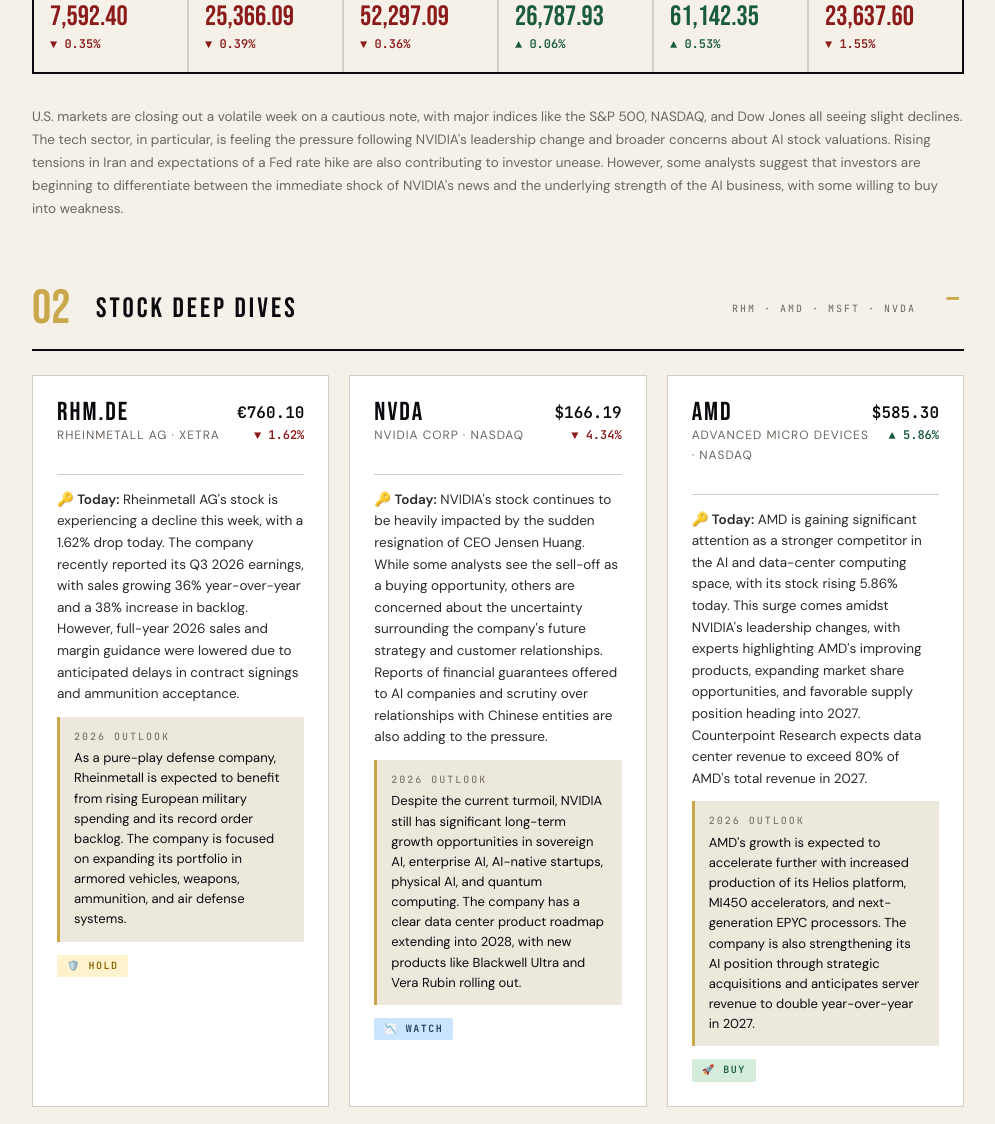
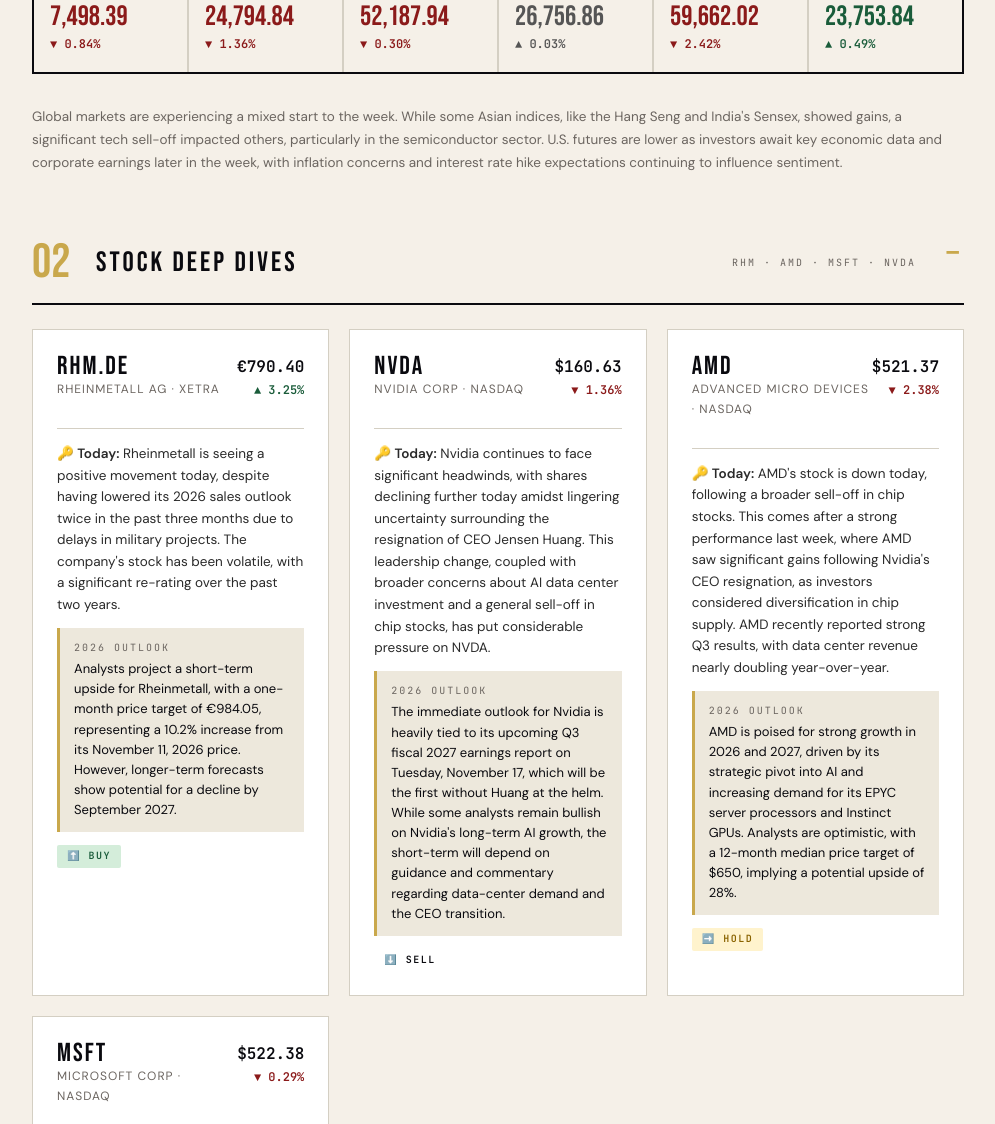
Before and after one commit to pavelbogdanaa-prog/signal-newsletter, a plain HTML site: page index.html in a window 1280 px wide. Shown: the part 709-1833 px from the top of the page, without its empty margins (142-1137 px from the left). Drawn offline with Linux system fonts and the light colour scheme.

Commit message:
📈 Daily update: 2026-11-16

```diff
--- a/index.html
+++ b/index.html
@@ -126,133 +126,133 @@
      ██████████████████████████████████████████████ -->
 <script>
 const SIGNAL_DATA = {
-  "date": "Friday · November 13, 2026",
+  "date": "Monday · November 16, 2026",
   "alert": {
     "type": "critical",
     "icon": "⚠️",
-    "title": "NVIDIA CEO Resignation Rocks Tech Sector",
-    "body": "Jensen Huang's unexpected resignation as CEO of NVIDIA has sent ripples through the tech industry, raising concerns about the future of AI leadership and prompting a sell-off in related stocks."
+    "title": "Tech Sector Under Pressure",
+    "body": "Asian markets saw sharp declines in the semiconductor sector today, following continued uncertainty around Nvidia's leadership and broader concerns about the AI trade."
   },
   "ticker": [
     {
       "label": "S&P 500",
-      "value": "7,592.40",
+      "value": "7,498.39",
       "dir": "down",
-      "arrow": "▼ 0.35%"
+      "arrow": "▼ 0.84%"
     },
     {
       "label": "NASDAQ",
-      "value": "25,366.09",
+      "value": "24,794.84",
       "dir": "down",
-      "arrow": "▼ 0.39%"
+      "arrow": "▼ 1.36%"
     },
     {
       "label": "Dow Jones",
-      "value": "52,297.09",
+      "value": "52,187.94",
       "dir": "down",
-      "arrow": "▼ 0.36%"
+      "arrow": "▼ 0.30%"
     },
     {
       "label": "DAX",
-      "value": "26,787.93",
-      "dir": "up",
-      "arrow": "▲ 0.06%"
+      "value": "26,756.86",
+      "dir": "flat",
+      "arrow": "▲ 0.03%"
     },
     {
       "label": "Nikkei 225",
-      "value": "61,142.35",
-      "dir": "up",
-      "arrow": "▲ 0.53%"
+      "value": "59,662.02",
+      "dir": "down",
+      "arrow": "▼ 2.42%"
     },
     {
       "label": "Hang Seng",
-      "value": "23,637.60",
-      "dir": "down",
-      "arrow": "▼ 1.55%"
+      "value": "23,753.84",
+      "dir": "up",
+      "arrow": "▲ 0.49%"
     }
   ],
   "market": [
     {
       "label": "S&P 500",
-      "value": "7,592.40",
-      "change": "▼ 0.35%",
+      "value": "7,498.39",
+      "change": "▼ 0.84%",
       "dir": "down"
     },
     {
       "label": "NASDAQ",
-      "value": "25,366.09",
-      "change": "▼ 0.39%",
+      "value": "24,794.84",
+      "change": "▼ 1.36%",
       "dir": "down"
     },
     {
       "label": "Dow Jones",
-      "value": "52,297.09",
-      "change": "▼ 0.36%",
+      "value": "52,187.94",
+      "change": "▼ 0.30%",
       "dir": "down"
     },
     {
       "label": "DAX",
-      "value": "26,787.93",
-      "change": "▲ 0.06%",
-      "dir": "up"
+      "value": "26,756.86",
+      "change": "▲ 0.03%",
+      "dir": "flat"
     },
     {
       "label": "Nikkei 225",
-      "value": "61,142.35",
-      "change": "▲ 0.53%",
-      "dir": "up"
+      "value": "59,662.02",
+      "change": "▼ 2.42%",
+      "dir": "down"
     },
     {
       "label": "Hang Seng",
-      "value": "23,637.60",
-      "change": "▼ 1.55%",
-      "dir": "down"
+      "value": "23,753.84",
+      "change": "▲ 0.49%",
+      "dir": "up"
     }
   ],
-  "marketSummary": "U.S. markets are closing out a volatile week on a cautious note, with major indices like the S&P 500, NASDAQ, and Dow Jones all seeing slight declines. The tech sector, in particular, is feeling the pressure following NVIDIA's leadership change and broader concerns about AI stock valuations. Rising tensions in Iran and expectations of a Fed rate hike are also contributing to investor unease. However, some analysts suggest that investors are beginning to differentiate between the immediate shock of NVIDIA's news and the underlying strength of the AI business, with some willing to buy into weakness.",
+  "marketSummary": "Global markets are experiencing a mixed start to the week. While some Asian indices, like the Hang Seng and India's Sensex, showed gains, a significant tech sell-off impacted others, particularly in the semiconductor sector. U.S. futures are lower as investors await key economic data and corporate earnings later in the week, with inflation concerns and interest rate hike expectations continuing to influence sentiment.",
   "stocks": [
     {
       "ticker": "RHM.DE",
       "name": "Rheinmetall AG · XETRA",
-      "price": "€760.10",
-      "change": "▼ 1.62%",
-      "dir": "down",
-      "news": "<strong>🔑 Today:</strong> Rheinmetall AG's stock is experiencing a decline this week, with a 1.62% drop today. The company recently reported its Q3 2026 earnings, with sales growing 36% year-over-year and a 38% increase in backlog. However, full-year 2026 sales and margin guidance were lowered due to anticipated delays in contract signings and ammunition acceptance.",
-      "outlook": "As a pure-play defense company, Rheinmetall is expected to benefit from rising European military spending and its record order backlog. The company is focused on expanding its portfolio in armored vehicles, weapons, ammunition, and air defense systems.",
-      "badge": "🛡️ Hold",
-      "badgeClass": "badge-hold"
+      "price": "€790.40",
+      "change": "▲ 3.25%",
+      "dir": "up",
+      "news": "<strong>🔑 Today:</strong> Rheinmetall is seeing a positive movement today, despite having lowered its 2026 sales outlook twice in the past three months due to delays in military projects. The company's stock has been volatile, with a significant re-rating over the past two years.",
+      "outlook": "Analysts project a short-term upside for Rheinmetall, with a one-month price target of €984.05, representing a 10.2% increase from its November 11, 2026 price. However, longer-term forecasts show potential for a decline by September 2027.",
+      "badge": "⬆️ Buy",
+      "badgeClass": "badge-buy"
     },
     {
       "ticker": "NVDA",
       "name": "NVIDIA Corp · NASDAQ",
-      "price": "$166.19",
-      "change": "▼ 4.34%",
+      "price": "$160.63",
+      "change": "▼ 1.36%",
       "dir": "down",
-      "news": "<strong>🔑 Today:</strong> NVIDIA's stock continues to be heavily impacted by the sudden resignation of CEO Jensen Huang. While some analysts see the sell-off as a buying opportunity, others are concerned about the uncertainty surrounding the company's future strategy and customer relationships. Reports of financial guarantees offered to AI companies and scrutiny over relationships with Chinese entities are also adding to the pressure.",
-      "outlook": "Despite the current turmoil, NVIDIA still has significant long-term growth opportunities in sovereign AI, enterprise AI, AI-native startups, physical AI, and quantum computing. The company has a clear data center product roadmap extending into 2028, with new products like Blackwell Ultra and Vera Rubin rolling out.",
-      "badge": "📉 Watch",
-      "badgeClass": "badge-watch"
+      "news": "<strong>🔑 Today:</strong> Nvidia continues to face significant headwinds, with shares declining further today amidst lingering uncertainty surrounding the resignation of CEO Jensen Huang. This leadership change, coupled with broader concerns about AI data center investment and a general sell-off in chip stocks, has put considerable pressure on NVDA.",
+      "outlook": "The immediate outlook for Nvidia is heavily tied to its upcoming Q3 fiscal 2027 earnings report on Tuesday, November 17, which will be the first without Huang at the helm. While some analysts remain bullish on Nvidia's long-term AI growth, the short-term will depend on guidance and commentary regarding data-center demand and the CEO transition.",
+      "badge": "⬇️ Sell",
+      "badgeClass": "badge-sell"
     },
     {
       "ticker": "AMD",
       "name": "Advanced Micro Devices · NASDAQ",
-      "price": "$585.30",
-      "change": "▲ 5.86%",
-      "dir": "up",
-      "news": "<strong>🔑 Today:</strong> AMD is gaining significant attention as a stronger competitor in the AI and data-center computing space, with its stock rising 5.86% today. This surge comes amidst NVIDIA's leadership changes, with experts highlighting AMD's improving products, expanding market share opportunities, and favorable supply position heading into 2027. Counterpoint Research expects data center revenue to exceed 80% of AMD's total revenue in 2027.",
-      "outlook": "AMD's growth is expected to accelerate further with increased production of its Helios platform, MI450 accelerators, and next-generation EPYC processors. The company is also strengthening its AI position through strategic acquisitions and anticipates server revenue to double year-over-year in 2027.",
-      "badge": "🚀 Buy",
-      "badgeClass": "badge-buy"
+      "price": "$521.37",
+      "change": "▼ 2.38%",
+      "dir": "down",
+      "news": "<strong>🔑 Today:</strong> AMD's stock is down today, following a broader sell-off in chip stocks. This comes after a strong performance last week, where AMD saw significant gains following Nvidia's CEO resignation, as investors considered diversification in chip supply. AMD recently reported strong Q3 results, with data center revenue nearly doubling year-over-year.",
+      "outlook": "AMD is poised for strong growth in 2026 and 2027, driven by its strategic pivot into AI and increasing demand for its EPYC server processors and Instinct GPUs. Analysts are optimistic, with a 12-month median price target of $650, implying a potential upside of 28%.",
+      "badge": "➡️ Hold",
+      "badgeClass": "badge-hold"
     },
     {
       "ticker": "MSFT",
       "name": "Microsoft Corp · NASDAQ",
-      "price": "$523.00",
-      "change": "▲ 0.36%",
-      "dir": "up",
-      "news": "<strong>🔑 Today:</strong> Microsoft shares are up slightly today, despite reports of a global Outlook outage affecting millions of users across Asia, Europe, and the U.S. Engineers are working to fix the server issues, which also impacted Teams and Copilot. This comes after recent news of Anthropic unveiling tools to rival Microsoft Office.",
-      "outlook": "Microsoft's outlook for 2026 remains strong, with analysts projecting significant earnings growth driven by AI investments and cloud demand. The company's Azure revenue continues to surge, beating expectations. However, the focus is shifting towards generating faster revenue growth from AI in the near term.",
-      "badge": "☁️ Buy",
+      "price": "$522.38",
+      "change": "▼ 0.29%",
+      "dir": "down",
+      "news": "<strong>🔑 Today:</strong> Microsoft is experiencing a slight downturn, aligning with the broader tech sector's pressure. This follows a recent outage of its Outlook and Teams services, which initially weighed on shares, though the stock recovered to close higher on Friday. Microsoft's Ignite conference, focusing on cloud, AI, and security, is scheduled to begin tomorrow.",
+      "outlook": "Microsoft's outlook remains strong, with analysts maintaining a 'Buy' consensus rating and an average 12-month price target of $609.54. Continued Azure growth and Copilot monetization are key drivers, though significant capital expenditure on AI infrastructure and intensifying cloud competition are factors to watch.",
+      "badge": "⬆️ Buy",
       "badgeClass": "badge-buy"
     }
   ],
@@ -260,93 +260,93 @@ const SIGNAL_DATA = {
     {
       "ticker": "EUNL.DE",
       "name": "iShares Core MSCI World UCITS ETF · XETRA",
-      "stats": "Price: €131.63\nChange: → 0.00%\nTER: 0.20%\nExchange: XETRA",
+      "stats": "Price: €130.34\nChange: ▼ 0.08%\nTER: 0.20%\nExchange: XETRA",
       "badge": "Hold",
       "badgeClass": "badge-hold",
-      "desc": "The iShares Core MSCI World UCITS ETF USD (EUNL.DE) aims to replicate the performance of the MSCI World Index, offering broad exposure to global equities. The fund is passively managed and holds assets in similar proportions to its underlying index.",
-      "verdict": "With a stable performance today, EUNL.DE remains a solid option for investors seeking diversified global market exposure with a low expense ratio."
+      "desc": "EUNL.DE, an iShares Core MSCI World UCITS ETF, is likely experiencing the mixed global market sentiment today. While some Asian markets showed resilience, the overall tech sell-off and concerns over inflation could be impacting its performance.",
+      "verdict": "Given the current market volatility and mixed global signals, EUNL.DE is a hold for now. Investors should monitor global economic indicators closely."
     },
     {
       "ticker": "4MMR.DE",
       "name": "Global X Defense Tech UCITS ETF · XETRA",
-      "stats": "Price: €24.54\nChange: ▼ 0.08%\nTER: 0.50%\nExchange: XETRA",
-      "badge": "Buy",
-      "badgeClass": "badge-buy",
-      "desc": "The 4MMR.DE ETF tracks the MSCI World SRI Select Reduced Fossil Fuel Index, focusing on companies with strong environmental, social, and governance (ESG) ratings while minimizing exposure to fossil fuels. This ETF offers investors a way to align their portfolios with sustainability goals.",
-      "verdict": "Despite a slight dip today, 4MMR.DE continues to be an attractive option for socially responsible investors looking for global equity exposure with an ESG filter."
+      "stats": "Price: €24.53\nChange: ▲ 1.01%\nTER: 0.50%\nExchange: XETRA",
+      "badge": "Hold",
+      "badgeClass": "badge-hold",
+      "desc": "The iShares Core S&P 500 UCITS ETF (4MMR.DE) is showing a slight positive movement today, despite the S&P 500 being down. This could indicate some underlying strength or specific sector allocations within the ETF that are performing well.",
+      "verdict": "With the S&P 500 experiencing a slight dip, 4MMR.DE is a hold. Its slight gain today suggests some resilience, but broader market trends warrant caution."
     },
     {
       "ticker": "ITA",
       "name": "iShares U.S. Aerospace & Defense ETF · NYSE Arca",
-      "stats": "Price: $71.73\nChange: ▼ 2.06%\nTER: 0.42%\nExchange: NYSE Arca",
+      "stats": "Price: $71.18\nChange: ▼ 0.47%\nTER: 0.42%\nExchange: NYSE Arca",
       "badge": "Watch",
       "badgeClass": "badge-watch",
-      "desc": "The iShares U.S. Aerospace & Defense ETF (ITA) tracks a market-cap-weighted index of U.S. manufacturers, assemblers, and distributors of airplane and defense equipment. The fund provides exposure to the industrials sector, with top holdings including General Electric, RTX Corporation, and Boeing.",
-      "verdict": "ITA saw a decline today, reflecting broader market caution. However, with ongoing global geopolitical events and defense spending, the sector may present long-term opportunities for investors."
+      "desc": "The iShares U.S. Aerospace & Defense ETF (ITA) is down today, aligning with the broader market's cautious mood. The fund recently made a significant new investment in FTAI Aviation, while trimming positions in other major aerospace and defense companies. Defense budgets and commercial aerospace recovery are key macro drivers for ITA.",
+      "verdict": "ITA is currently a hold. While long-term drivers like increased defense spending are positive, the ETF's concentrated portfolio and recent re-rating of valuations suggest a watchful approach."
     }
   ],
   "macro": [
     {
-      "theme": "🤖 AI Sector Volatility",
-      "what": "The resignation of NVIDIA's CEO Jensen Huang has created significant uncertainty and volatility within the AI and semiconductor sectors. This event is prompting a re-evaluation of AI-related stocks and their leadership.",
-      "impact": "Increased caution and potential for further sell-offs in AI-dependent companies, while competitors like AMD may see increased interest."
+      "theme": "📉 Inflation Concerns",
+      "what": "Persistent inflation figures, particularly core inflation, are reinforcing expectations of further interest rate hikes by the U.S. Federal Reserve.",
+      "impact": "Higher interest rates make borrowing more expensive, putting pressure on growth companies and potentially leading to a stronger dollar and higher bond yields, which are unfavorable for stocks."
     },
     {
-      "theme": "⛽ Energy Market Concerns",
-      "what": "Oil prices are experiencing fluctuations as traders weigh continued disruptions to Middle Eastern oil shipments against prospects for U.S.-Iran diplomacy. The global oil market is expected to return to a surplus in Q4 2026.",
-      "impact": "Potential for continued volatility in energy prices, impacting inflation and consumer spending."
+      "theme": "🏛️ Central Bank Policy",
+      "what": "The Federal Reserve's stance on interest rates remains a key focus, with investors anticipating clues from upcoming FOMC minutes regarding the pace and breadth of future rate hikes.",
+      "impact": "Aggressive rate hikes could dampen economic growth and corporate earnings, leading to market volatility, especially in rate-sensitive sectors like technology."
     },
     {
-      "theme": "📈 Inflationary Pressures",
-      "what": "Investors are awaiting the release of October's Producer Price Index (PPI) data, a key measure of wholesale inflation. Expectations for a Fed rate hike remain strong due to persistent inflationary pressures.",
-      "impact": "Higher-than-expected inflation could reinforce expectations for further interest rate hikes, potentially dampening market sentiment."
+      "theme": "🇨🇳 Chinese Economic Data",
+      "what": "Recent Chinese economic data, including retail sales and industrial production, have disappointed analysts.",
+      "impact": "Weaker-than-expected data from China can signal a slowdown in global economic growth, impacting demand for commodities and goods, and potentially affecting multinational corporations."
     },
     {
-      "theme": "🏛️ US Midterm Election Aftermath",
-      "what": "The results of the US midterm elections have prompted investors to re-evaluate the American AI sector and potential policy impacts. The outcome will affect President Trump's ability to pass legislation.",
-      "impact": "Potential shifts in policy regarding technology, trade, and defense, leading to sector-specific movements and broader market adjustments."
+      "theme": "💻 Tech Sector Headwinds",
+      "what": "The tech sector is facing a significant sell-off, intensified by leadership uncertainty at Nvidia and broader concerns about the AI industry's future.",
+      "impact": "This sell-off is leading to declines in major technology indices and semiconductor stocks globally, with investors questioning the sustainability of the AI boom amidst rising interest rates."
     },
     {
-      "theme": "💰 Corporate Earnings Driving Markets",
-      "what": "Strong corporate earnings, particularly in the S&P 500, are a key driver of the current bull market. Analysts project significant earnings growth for the full calendar year 2026.",
-      "impact": "Continued strong earnings could provide a buffer against macroeconomic headwinds, but a narrow market leadership concentrated in AI and energy sectors could make the market vulnerable to disappointment."
+      "theme": " geopolitical tensions",
+      "what": "Reports concerning Nvidia's former CEO and allegations raising potential national security concerns have contributed to market unease.",
+      "impact": "Such concerns can lead to increased scrutiny of international business dealings, particularly in sensitive sectors like technology and defense, potentially impacting global supply chains and investment flows."
     }
   ],
   "calendar": [
     {
-      "date": "Mon Nov 16",
-      "event": "China Industrial Production & Retail Sales",
-      "why": "These reports provide insights into the health of the Chinese economy, influencing global trade and market sentiment."
+      "date": "Tue Nov 17",
+      "event": "U.S. Retail Sales",
+      "why": "Strong consumer spending could give the Fed another reason for a decisive rate hike in December, impacting interest rates and stock market sentiment."
     },
     {
       "date": "Tue Nov 17",
-      "event": "UK Labor Market Data",
-      "why": "Key indicators on employment and wages in the UK, impacting the British pound and expectations for the Bank of England's monetary policy."
+      "event": "Nvidia (NVDA) Earnings Report",
+      "why": "This will be Nvidia's first earnings report since the CEO's resignation, with investors closely watching guidance, data-center demand, and commentary on the leadership transition."
     },
     {
       "date": "Wed Nov 18",
-      "event": "UK CPI Data & Fed Meeting Minutes",
-      "why": "UK inflation data will influence the Bank of England's decisions, while the Fed meeting minutes will offer crucial insights into the Federal Reserve's future interest rate path."
+      "event": "FOMC Meeting Minutes",
+      "why": "Investors will scrutinize these minutes for clues on the Federal Reserve's future interest rate policy and the breadth of support for further rate hikes."
+    },
+    {
+      "date": "Wed Nov 18",
+      "event": "Microsoft (MSFT) Analyst Meetings",
+      "why": "Morgan Stanley analysts are scheduled to meet with Microsoft's CFO and investor relations team, which could shape the firm's outlook on the stock."
     },
     {
       "date": "Thu Nov 19",
-      "event": "Australian Labor Market Data",
-      "why": "Important economic data for Australia, impacting the Australian dollar and regional market sentiment."
+      "event": "Anthropic IPO Debut",
+      "why": "The stock market debut of Anthropic, an AI company, will be closely watched as a gauge of investor appetite for new AI ventures amidst current tech sector volatility."
     },
     {
       "date": "Fri Nov 20",
-      "event": "UK Retail Sales Data",
-      "why": "A key indicator of consumer spending in the UK, providing insights into economic growth and inflationary pressures."
-    },
-    {
-      "date": "Sun Nov 22",
-      "event": "New Zealand Retail Sales Data",
-      "why": "This report offers insights into consumer spending in New Zealand, influencing the New Zealand dollar and economic outlook."
+      "event": "Microsoft Ignite 2026",
+      "why": "This flagship event will focus on cloud, AI, and security innovation, potentially bringing announcements that could impact Microsoft's stock and the broader tech industry."
     }
   ],
   "quote": {
-    "text": "Know what you own, and know why you own it.",
-    "source": "Peter Lynch, Investor ·"
+    "text": "The stock market is a device for transferring money from the impatient to the patient.",
+    "source": "Warren Buffett"
   }
 };
 </script>
```
Also changed, not shown: daily-data.js (+104 -104 lines).
